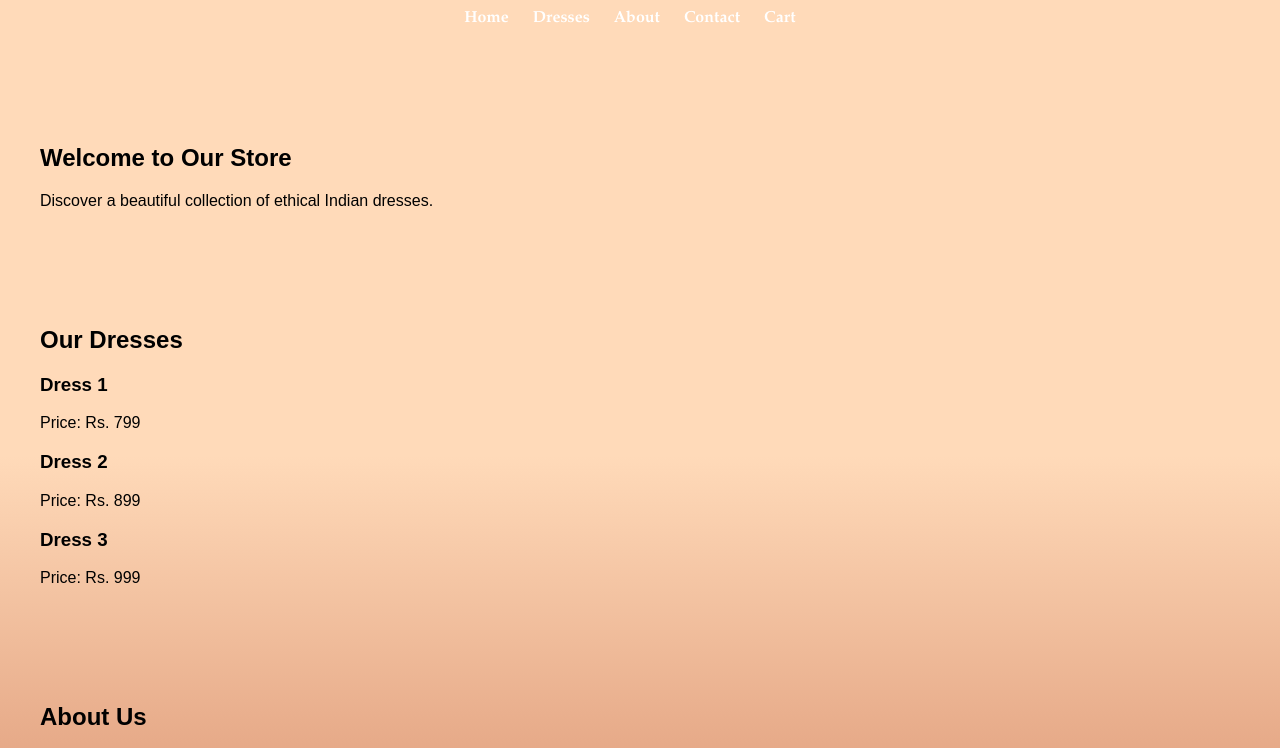
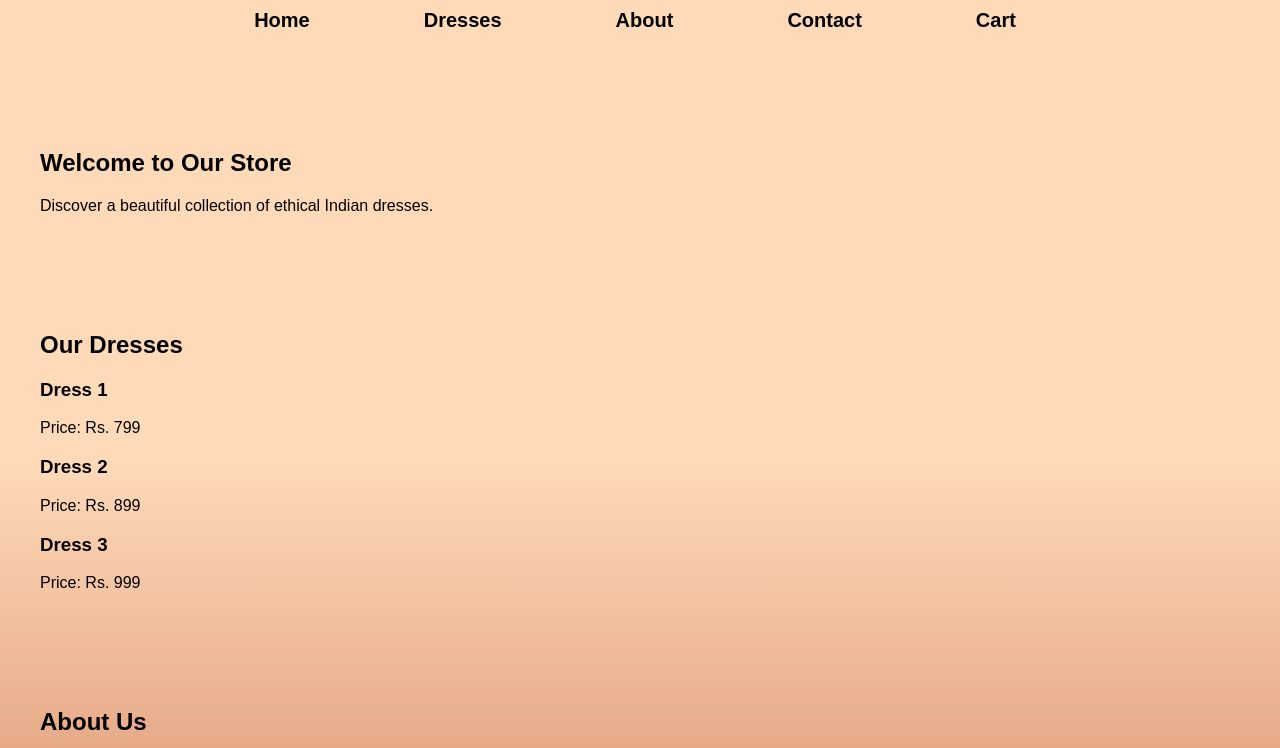
Before and after one commit to Mittesh-9/IndiGlam, a plain HTML site: page files/templates/web.html in a window 1280 px wide. Shown: the part 149-897 px from the top of the page. Drawn offline with Linux system fonts and the light colour scheme.

Commit message:
modified css

```diff
--- a/files/templates/styles/style.css
+++ b/files/templates/styles/style.css
@@ -38,8 +38,13 @@ nav ul li {
 
 nav ul li a {
     text-decoration: none;
-    color: #fff;
+    text-align: center;
+    color: #000000;
+    font-family:'Poppins', sans-serif;
+    font-size: 20px;
     font-weight: bold;
+    margin-right: 40px;
+    margin-left: 50px;
 }
 
 section {
```
